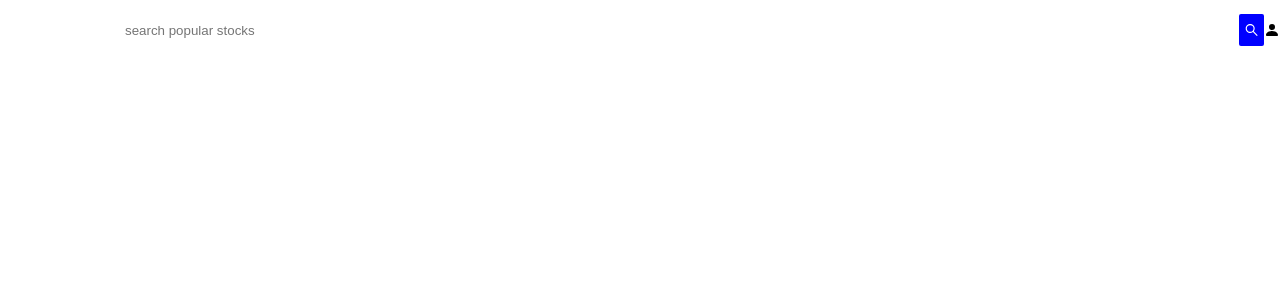
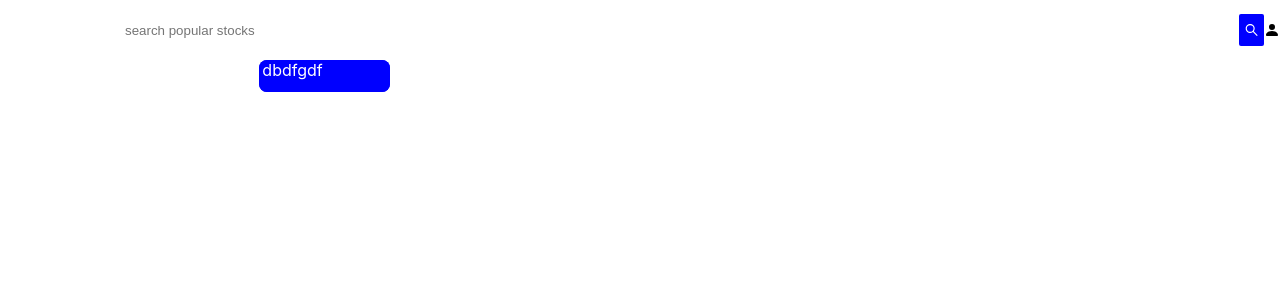
Before and after one commit to areandd/FMA, a React (Create React App) app: page / in a window 1280 px wide. Shown: the top 300 px of the page. Built offline with nearby package versions, Linux system fonts and the light colour scheme.

Commit message:
scrolling stocks concept.

```diff
--- /dev/null
+++ b/src/components/ScrollingStocks/ScrollingStocks.css
@@ -0,0 +1,56 @@
+.scroll__parent {
+  position: relative;
+  width: 100vw;
+  height: 2rem;
+  padding: 2px;
+  overflow-x: hidden;
+}
+
+.scroll__element {
+  display: inline-block;
+  width: 10vw;
+  height: inherit;
+  position: absolute;
+  left: 0%;
+  top: 0%;
+  border-radius: 0.5rem;
+  background-color: blue;
+  color: white;
+  text-align: left;
+  padding-left: 3px;
+}
+
+@keyframes primary {
+  from {
+    left: 0%;
+  }
+  to {
+    left: -100%;
+  }
+}
+
+.primary {
+  animation: primary 10s linear infinite;
+}
+
+.secondary {
+  animation: secondary 10s linear infinite;
+}
+
+@keyframes primary {
+  from {
+    left: 0%;
+  }
+  to {
+    left: -100%;
+  }
+}
+
+@keyframes secondary {
+  from {
+    left: 100%;
+  }
+  to {
+    left: 0%;
+  }
+}
--- /dev/null
+++ b/src/components/ScrollingStocks/ScrollingStocks.js
@@ -0,0 +1,21 @@
+import React from "react";
+import "./ScrollingStocks.css";
+
+function ScrollingStocks() {
+  return (
+    <div className="scroll__parent">
+      <div className="scroll__element primary">
+        <h1>TSLA</h1>
+
+      </div>
+      <div className="scroll__element secondary">dbdfgdf</div>
+      <div className="scroll__element primary">gdfhgth</div>
+      <div className="scroll__element secondary">dbdfgdf</div>
+
+
+
+    </div>
+  );
+}
+
+export default ScrollingStocks;
--- a/src/views/HomeScreen/HomeScreen.js
+++ b/src/views/HomeScreen/HomeScreen.js
@@ -1,9 +1,13 @@
 import React from "react";
 import NavBar from "../../components/NavBar/NavBar";
+import ScrollingStocks from "../../components/ScrollingStocks/ScrollingStocks";
 
 function HomeScreen() {
   return (
-    <NavBar />
+    <div>
+      <NavBar />
+      <ScrollingStocks />
+    </div>
   );
 }
 
```
Also changed, not shown: src/components/NavBar/NavBar.css (line endings or trailing spaces).
